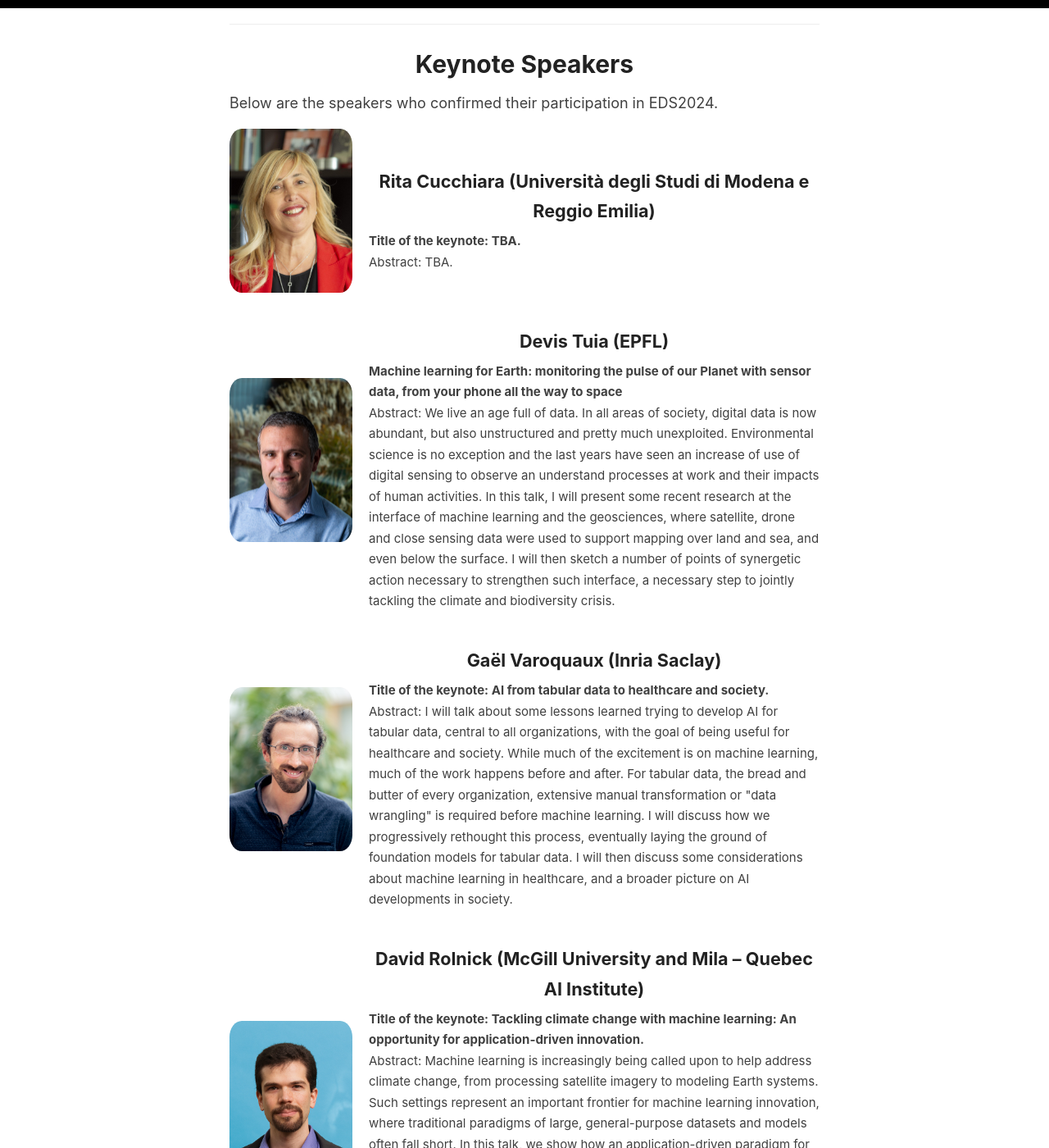
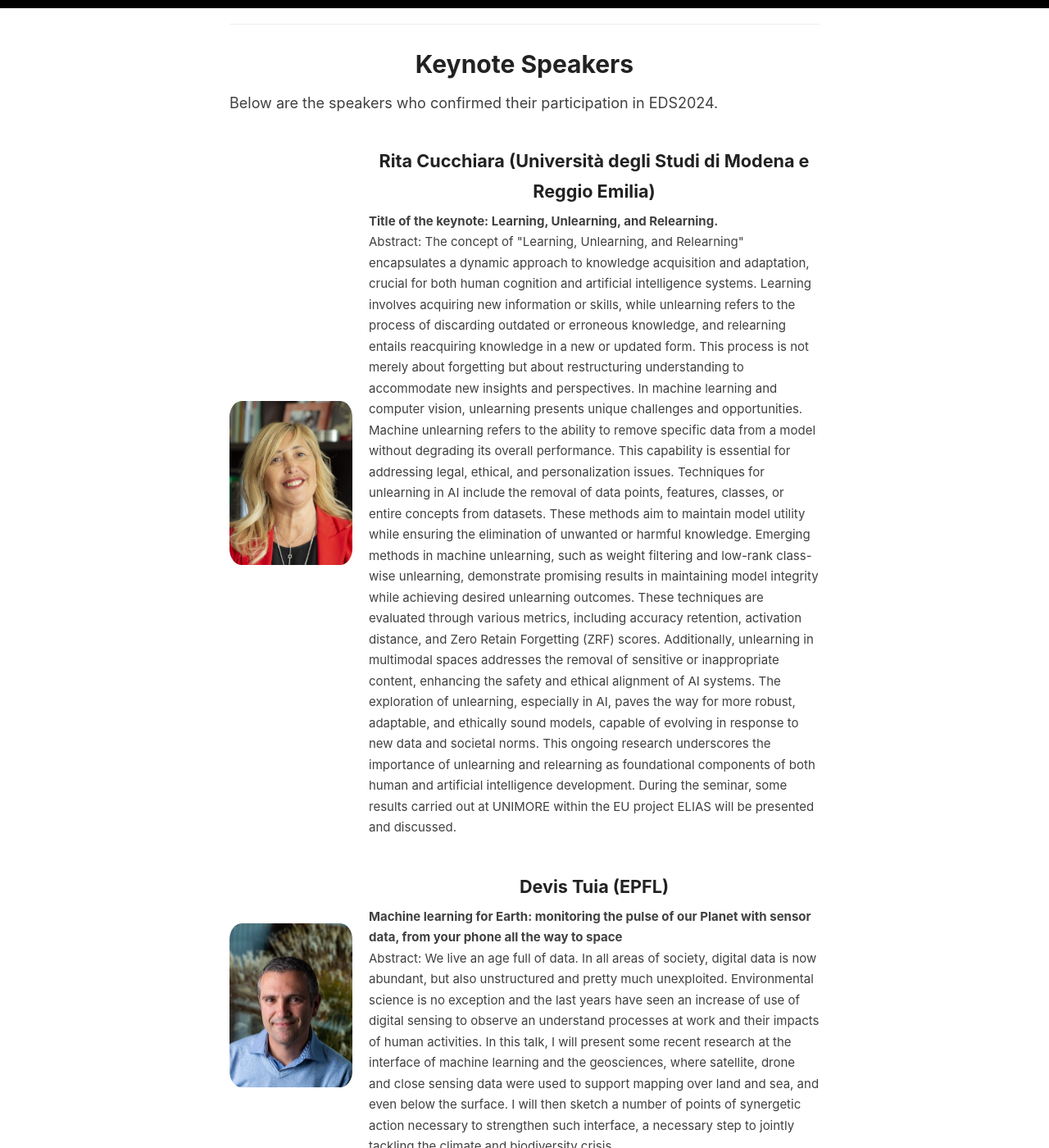
Before and after one commit to eds2024/eds2024.github.io, a Jekyll site: the page built from _pages/keynote_speakers.md, in a window 1280 px wide and 1400 px high, scrolled down 533 px. Shown: the whole window at 82% size. Built offline with Jekyll 4.4.1, drawn with Linux system fonts in a browser that asks for light colours.

Commit message:
Update keynote_speakers.md

```diff
--- a/_pages/keynote_speakers.md
+++ b/_pages/keynote_speakers.md
@@ -62,8 +62,12 @@ Below are the speakers who confirmed their participation in EDS2024.
                 <h2>Rita Cucchiara (Università degli Studi di Modena e Reggio Emilia)</h2>
                 <!-- <h2> Rita Cucchiara -->
             </a>
-            <p><strong>Title of the keynote: TBA.</strong></p>
-            <p>Abstract: TBA.</p>
+            <p><strong>Title of the keynote: Learning, Unlearning, and Relearning.</strong></p>
+            <p>Abstract: The concept of "Learning, Unlearning, and Relearning" encapsulates a dynamic approach to knowledge acquisition and adaptation, crucial for both human cognition and artificial intelligence systems. Learning involves acquiring new information or skills, while unlearning refers to the process of discarding outdated or erroneous knowledge, and relearning entails reacquiring knowledge in a new or updated form. This process is not merely about forgetting but about restructuring understanding to accommodate new insights and perspectives.
+In machine learning and computer vision, unlearning presents unique challenges and opportunities. Machine unlearning refers to the ability to remove specific data from a model without degrading its overall performance. This capability is essential for addressing legal, ethical, and personalization issues. Techniques for unlearning in AI include the removal of data points, features, classes, or entire concepts from datasets. These methods aim to maintain model utility while ensuring the elimination of unwanted or harmful knowledge.
+Emerging methods in machine unlearning, such as weight filtering and low-rank class-wise unlearning, demonstrate promising results in maintaining model integrity while achieving desired unlearning outcomes. These techniques are evaluated through various metrics, including accuracy retention, activation distance, and Zero Retain Forgetting (ZRF) scores. Additionally, unlearning in multimodal spaces addresses the removal of sensitive or inappropriate content, enhancing the safety and ethical alignment of AI systems.
+The exploration of unlearning, especially in AI, paves the way for more robust, adaptable, and ethically sound models, capable of evolving in response to new data and societal norms. This ongoing research underscores the importance of unlearning and relearning as foundational components of both human and artificial intelligence development. During the seminar,  some results carried out at UNIMORE within the EU project ELIAS will be presented and discussed.
+</p>
         </div>
     </div>
     <div class="speaker">
```
